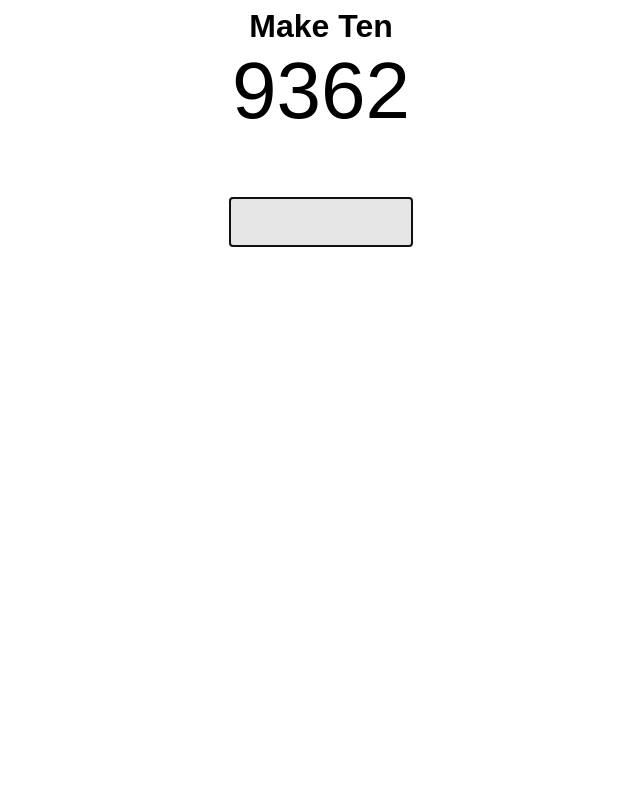
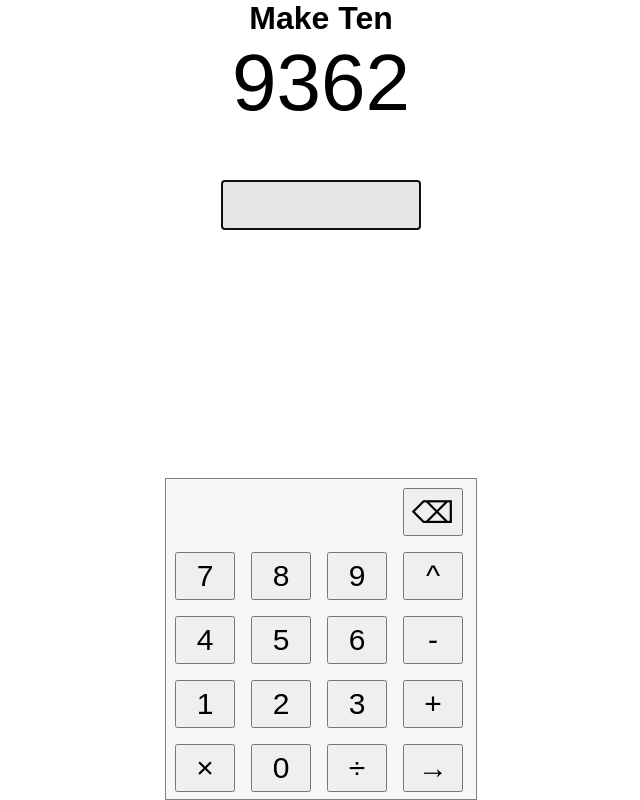
Before and after one commit to imgui/maketen, a plain HTML site: page maketen.html in a window 1280 px wide. Shown: the whole page, without its empty margins (319-959 px from the left). Drawn offline with Linux system fonts and the light colour scheme.

Commit message:
Restyled, broke a few things, add dead keyboard

```diff
--- a/maketen.html
+++ b/maketen.html
@@ -8,12 +8,52 @@
   </head>
 
   <body>
-    <h1>Make Ten</h1>
-    <div id="number">&nbsp;</div>
-    <button id='giveUpButton' onclick='giveUp(event)' hidden='true'>Give up</button>
-    <p id="message">&nbsp;</p>
-    <div id="dynamicColumn">
-      <input id='input' autocomplete='off' onkeypress="solutionEntered(event)"></input>
+    <div id="top">
+      <h1>Make Ten</h1>
+      <div id="number">&nbsp;</div>
+      <button id='giveUpButton' onclick='giveUp(event)' hidden='true'>Give up</button>
+    </div>
+
+    <div id="scrollable">
+      <div id="dynamicColumn">
+        <input id='input' autocomplete='off' onkeypress="solutionEntered(event)"></input>
+      </div>
+    </div>
+
+    <div id="keyboard">
+    <table>
+      <tr>
+        <td>&nbsp;</td>
+        <td>&nbsp;</td>
+        <td>&nbsp;</td>
+        <td><button class="key">&#9003;</button></td> <!--back symbol-->
+      </tr>
+      <tr>
+        <td><button class="key">7</button></td>
+        <td><button class="key">8</button</td>
+        <td><button class="key">9</button</td>
+        <td><button class="key">^</button</td>
+      </tr>
+      <tr>
+        <td><button class="key">4</button></td>
+        <td><button class="key">5</button></td>
+        <td><button class="key">6</button></td>
+        <td><button class="key">-</button></td>
+      </tr>
+      <tr>
+        <td><button class="key">1</button></td>
+        <td><button class="key">2</button></td>
+        <td><button class="key">3</button></td>
+        <td><button class="key">+</button></td>
+      </tr>
+      <tr>
+        <td><button class="key">&#215;</button></td> <!--multiplication sign-->
+        <td><button class="key">0</button></td>
+        <td><button class="key">&#247;</button></td> <!--division sign-->
+        <td><button class="key">&#8594;</button></td>
+      </tr>
+
+    </table>
     </div>
 
 
--- a/styles/style.css
+++ b/styles/style.css
@@ -2,10 +2,42 @@
 
 html {
     font-family: sans-serif;
+    text-align: center;
+    height: 100%;
+}
+
+#top {
+    position: fixed;
+
+    top: 0px;
+    left: 0px;
+    right: 0px;
+    height: 100px;
+}
+
+#scrollable {
+    position: fixed;
+    margin: 0 auto;
+    top: 170px;
+    bottom: 320px;
+    left: 0px;
+    right: 0px;
     width: 200px;
-    margin-left: auto;
-    margin-right: auto;
-    text-align: center;
+    overflow-y: auto;
+
+}
+
+#keyboard {
+    position: fixed;
+    margin: 0 auto;
+    bottom: 0px;
+    left: 0px;
+    right: 0px;
+    height: 320px;
+    width: 310px;
+    background-color: hsl(0, 0%, 97%);
+
+    border: 1px solid grey;
 }
 
 h1 {
@@ -58,7 +90,14 @@ input {
 }
 
 #giveUpButton {
-    margin-top: 20px;
     padding: 5px;
     font-size: 20px;
 }
+
+
+.key {
+    font-size: 30px;
+    width: 60px;
+    height:48px;
+    margin: 6px;
+}
```
